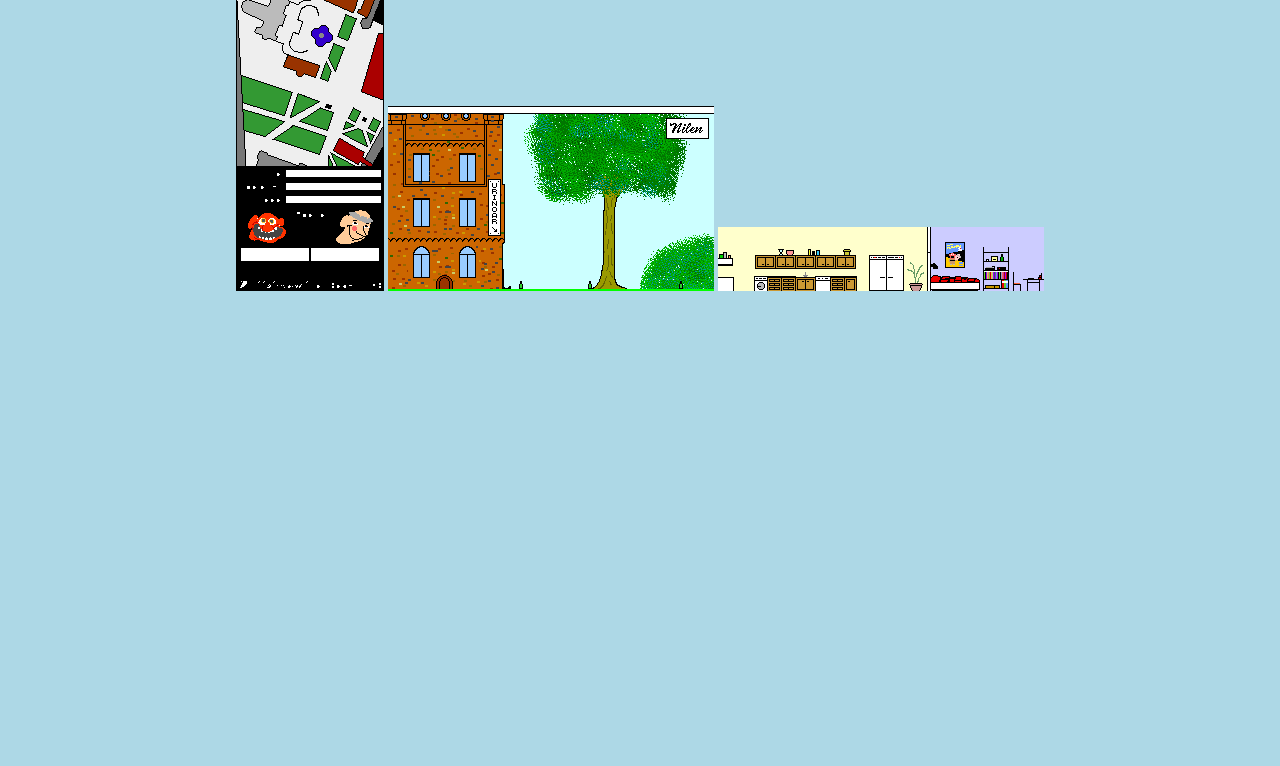
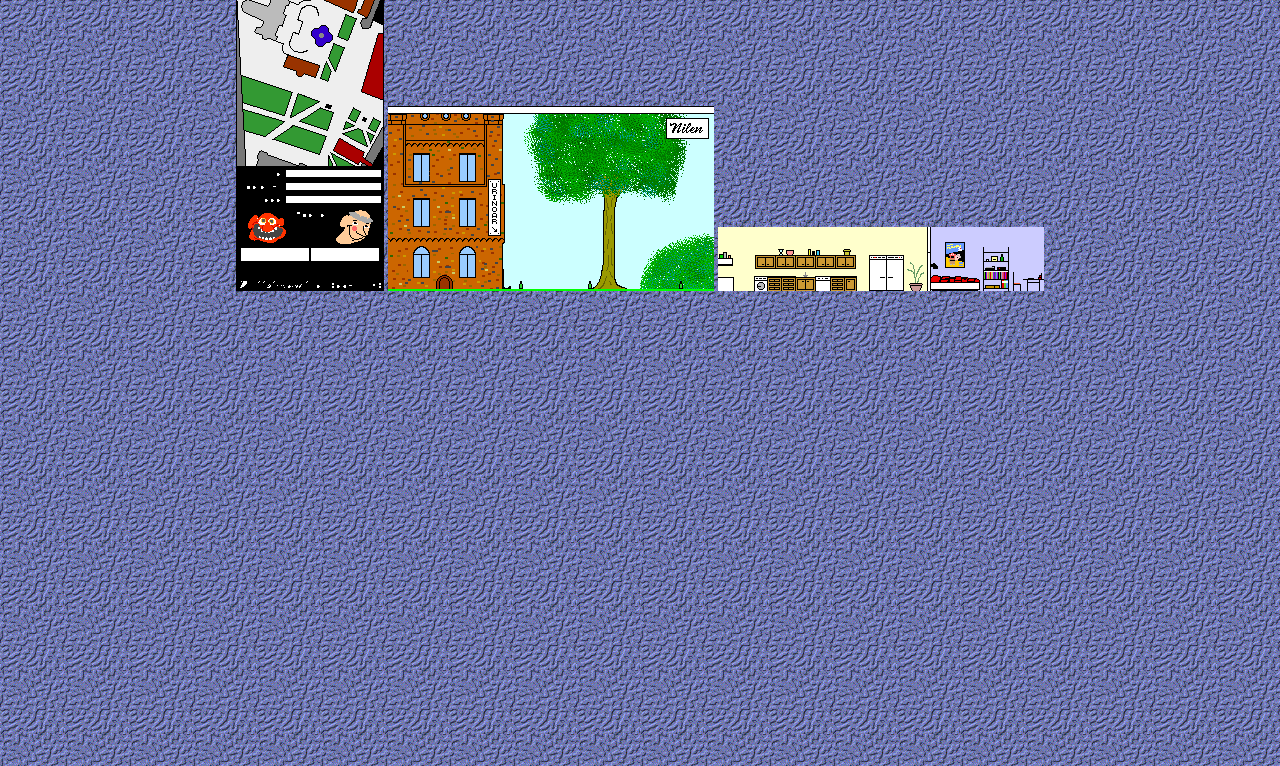
Before and after one commit to dorisenthecat/dubbelmoral, a plain HTML site: page index.html in a window 1280 px wide. Shown: the part 34-800 px from the top of the page. Drawn offline with Linux system fonts and the light colour scheme.

Commit message:
Desktop patterns from OS 7.5.3

```diff
--- a/index.html
+++ b/index.html
@@ -12,7 +12,7 @@
   <style>
 	BODY
 	{
-		background-color: lightblue;
+		background-image: url("images/desktop.png");
 		margin: 0px;
 		padding: 0px;
 	}
```
Also changed, not shown: images/desktop.png (added), images/desktop_bw.png (added).
